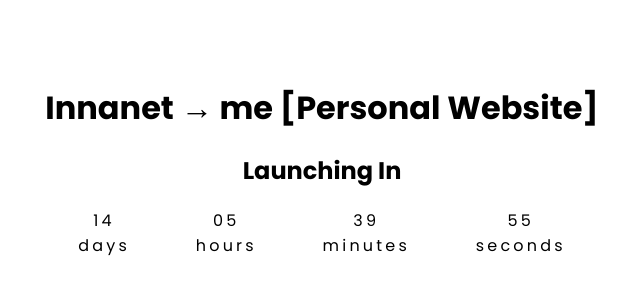
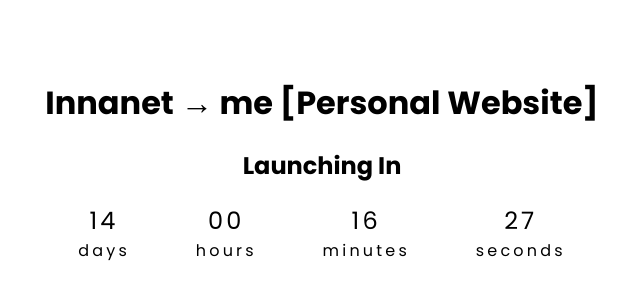
Before and after one commit to lerato1ofwan/innanet-me, a Next.js app: page / in a window 1280 px wide. Shown: the part 240-540 px from the top of the page, without its empty margins (318-958 px from the left). Built offline with nearby package versions, Linux system fonts and the light colour scheme.

Commit message:
Updated countdown date

```diff
--- a/components/CountdownTimer.js
+++ b/components/CountdownTimer.js
@@ -1,7 +1,5 @@
 import Countdown from 'react-countdown'
 import React from 'react'
-import Head from 'next/head'
-import { useState, useEffect } from 'react';
 import styles from '../styles/CountdownTimer.module.scss'
 
 const Home = () => <span>You are good to go!</span>;
@@ -14,27 +12,25 @@ const renderer = ({ days, hours, minutes, seconds, completed }) => {
       // Render a completed state
       return <Home />;
     } else {
-      // Render a countdown
+      // Render the countdown
       return (
           <div className={styles.countdown}>
             <div className={`${styles.time} ${styles.days}`}>
-                <span>{formatTime(days)}</span>
+                <span className={styles['time-value']}>{formatTime(days)}</span>
                 <span>days</span>
             </div>
             <div className={`${styles.time} ${styles.hours}`}>
-                <span>{formatTime(hours)}</span>
+                <span className={styles['time-value']}>{formatTime(hours)}</span>
                 <span>hours</span>
             </div>
             <div className={`${styles.time} ${styles.minutes}`}>
-                <span>{formatTime(minutes)}</span>
+                <span className={styles['time-value']}>{formatTime(minutes)}</span>
                 <span>minutes</span>
             </div>
             <div className={`${styles.time} ${styles.seconds}`}>
-                <span>{formatTime(seconds)}</span>
+                <span className={styles['time-value']}>{formatTime(seconds)}</span>
                 <span>seconds</span>
             </div>
-            {/* <span className={styles.time}>{formatTime(days)}:{formatTime(hours)}:{formatTime(minutes)}:{formatTime(seconds)}</span>
-            <span className={styles['time-details']}>days hours minutes seconds</span> */}
         </div>
       );
     }
@@ -44,7 +40,7 @@ const CountdownTimer = () => {
     return (
         <div>
             <h2>Launching In</h2>
-            <Countdown date={Date.now() + 1230000000} renderer={renderer} />
+            <Countdown date='2021-07-02T12:00:00' renderer={renderer} />
         </div>
     );
 }
--- a/styles/CountdownTimer.module.scss
+++ b/styles/CountdownTimer.module.scss
@@ -23,6 +23,10 @@
 .time {
     display: flex;
     flex-direction: column;
+
+    .time-value {
+        font-size: 1.5rem;
+    }
 }
 
 @media screen and (max-width: 900px) {
```
